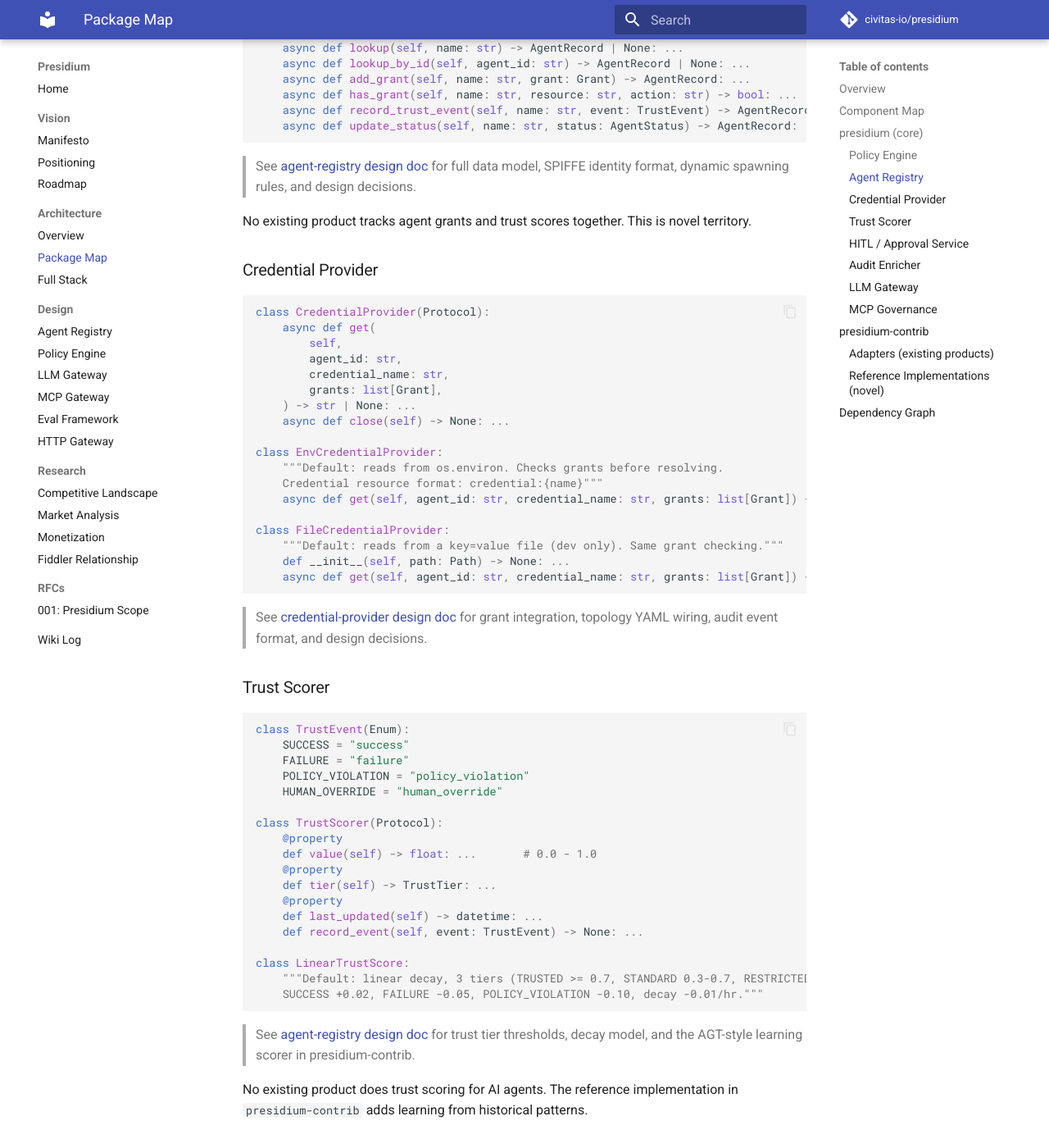
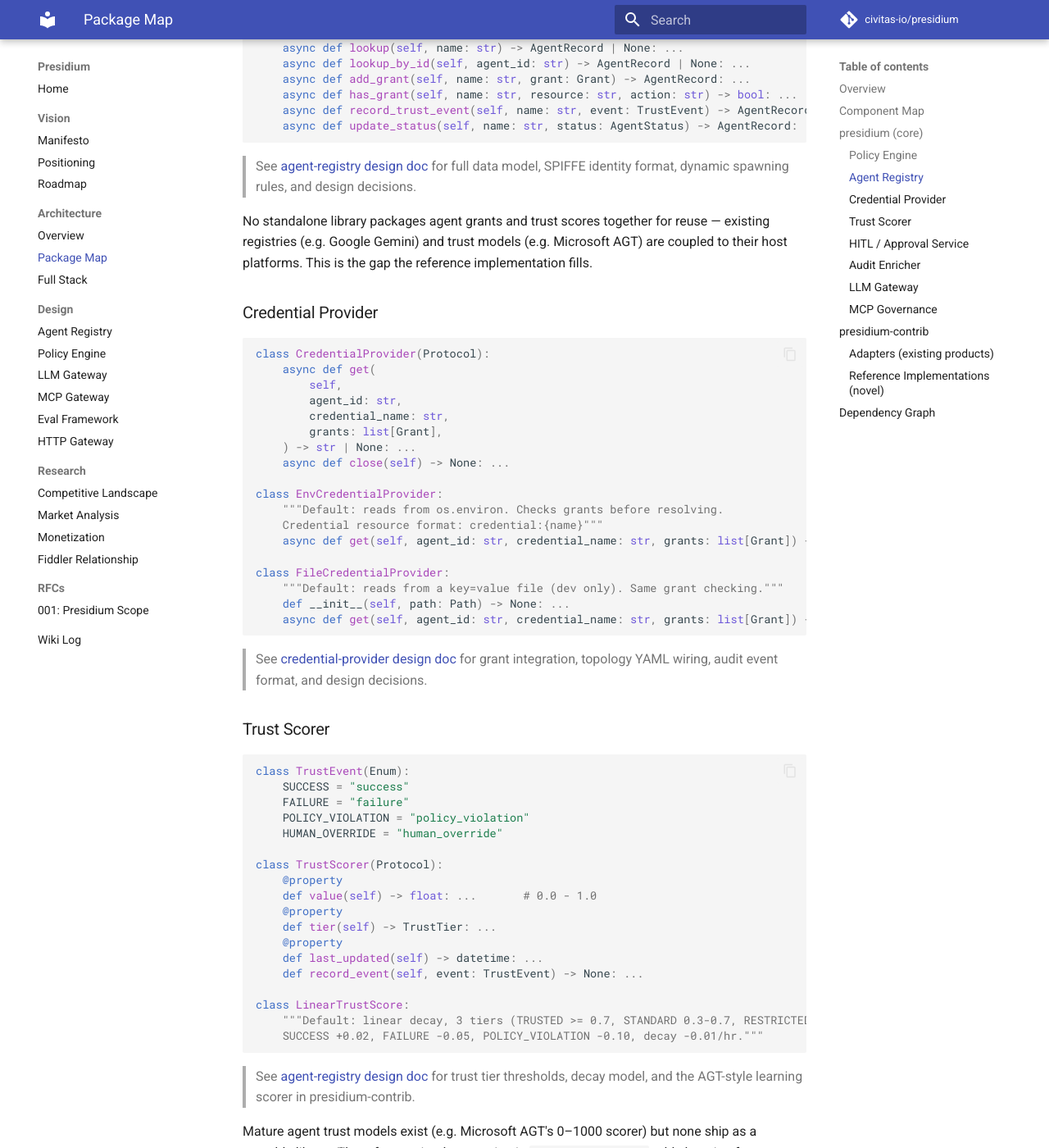
Before and after one commit to civitas-io/presidium, an MkDocs documentation site: the page built from docs/architecture/packages.md, in a window 1280 px wide and 1400 px high, scrolled down 5414 px. Shown: the whole window at 82% size. Built offline with MkDocs 1.6.1 and Material for MkDocs 9.7.7, drawn with Linux system fonts in a browser that asks for light colours; comment, search, counter and statistics services are not loaded; some of the changed text lies outside the part shown.

Commit message:
docs: correct competitor prior-art claims for MCP governance and trust scoring
The README, AGENTS.md, and architecture/packages.md claimed no prior art
exists for MCP governance, trust scoring, and agent registries. This
contradicts both the competitive research already in docs/ (Microsoft AGT
ships an MCP Security Gateway and a 0-1000 trust model; Google Gemini ships
an agent registry) and the design docs that reference the AGT-style scorer.

Reframe the reference-implementation rationale to the accurate reason:
prior art exists but is coupled to its host platform and not available as a
standalone, swappable library to wrap. Preserves Presidium's actual
differentiation (protocol-first, swappable, runtime-integrated) without
overclaiming that the space is empty.

````diff
--- a/docs/architecture/packages.md
+++ b/docs/architecture/packages.md
@@ -76,7 +76,7 @@
 | HITL / Approval | `ApprovalService` | `CallbackApprovalProvider` | | Slack, Temporal, PagerDuty | |
 | Audit Enricher | `AuditEnricher` | `InProcessAuditEnricher` | | Datadog, Splunk, ELK (via Civitas AuditSink) | |
 | LLM Gateway | `GovernedModelProvider` | In-process grant checks + rate limits | | AgentGateway (Linux Foundation) | |
-| MCP Governance | `GovernedToolProvider` | In-process ACL checks | | | MCP governance (no existing product) |
+| MCP Governance | `GovernedToolProvider` | In-process ACL checks | | | MCP governance (no standalone library to wrap) |
 
 ---
 
@@ -175,7 +175,7 @@
 
 > See [agent-registry design doc](../design/agent-registry.md) for full data model, SPIFFE identity format, dynamic spawning rules, and design decisions.
 
-No existing product tracks agent grants and trust scores together. This is novel territory.
+No standalone library packages agent grants and trust scores together for reuse — existing registries (e.g. Google Gemini) and trust models (e.g. Microsoft AGT) are coupled to their host platforms. This is the gap the reference implementation fills.
 
 ### Credential Provider
 
@@ -227,7 +227,7 @@
 
 > See [agent-registry design doc](../design/agent-registry.md) for trust tier thresholds, decay model, and the AGT-style learning scorer in presidium-contrib.
 
-No existing product does trust scoring for AI agents. The reference implementation in `presidium-contrib` adds learning from historical patterns.
+Mature agent trust models exist (e.g. Microsoft AGT's 0–1000 scorer) but none ship as a reusable library. The reference implementation in `presidium-contrib` adds learning from historical patterns.
 
 ### HITL / Approval Service
 
@@ -333,7 +333,7 @@
     async def check_access(self, agent: str, tool: str) -> bool: ...
 ```
 
-No existing product governs MCP tool access at this level. The reference implementation in `presidium-contrib` adds tool poisoning detection and credential redaction.
+Existing MCP gateways (incl. Microsoft AGT's MCP Security Gateway) aren't available as standalone libraries to wrap. The reference implementation in `presidium-contrib` adds tool poisoning detection and credential redaction.
 
 ---
 
````
Also changed, not shown: AGENTS.md (+4 -4 lines), README.md (+4 -4 lines).
